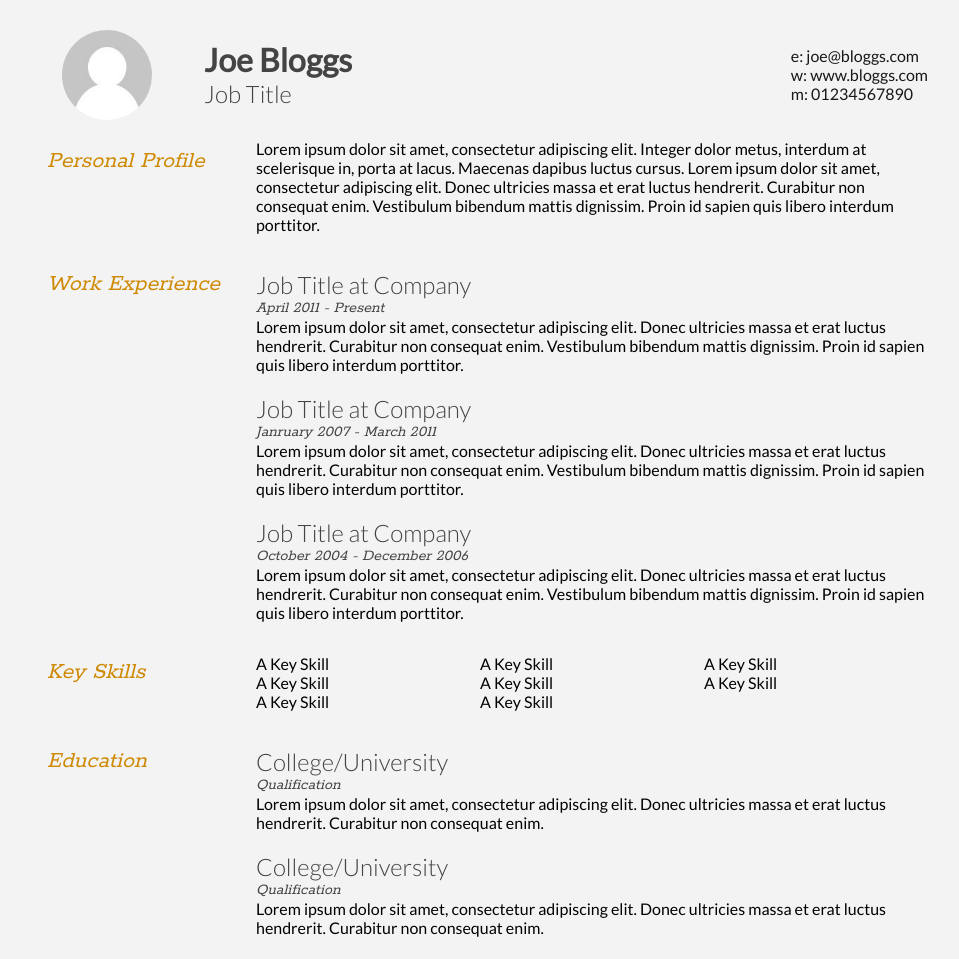
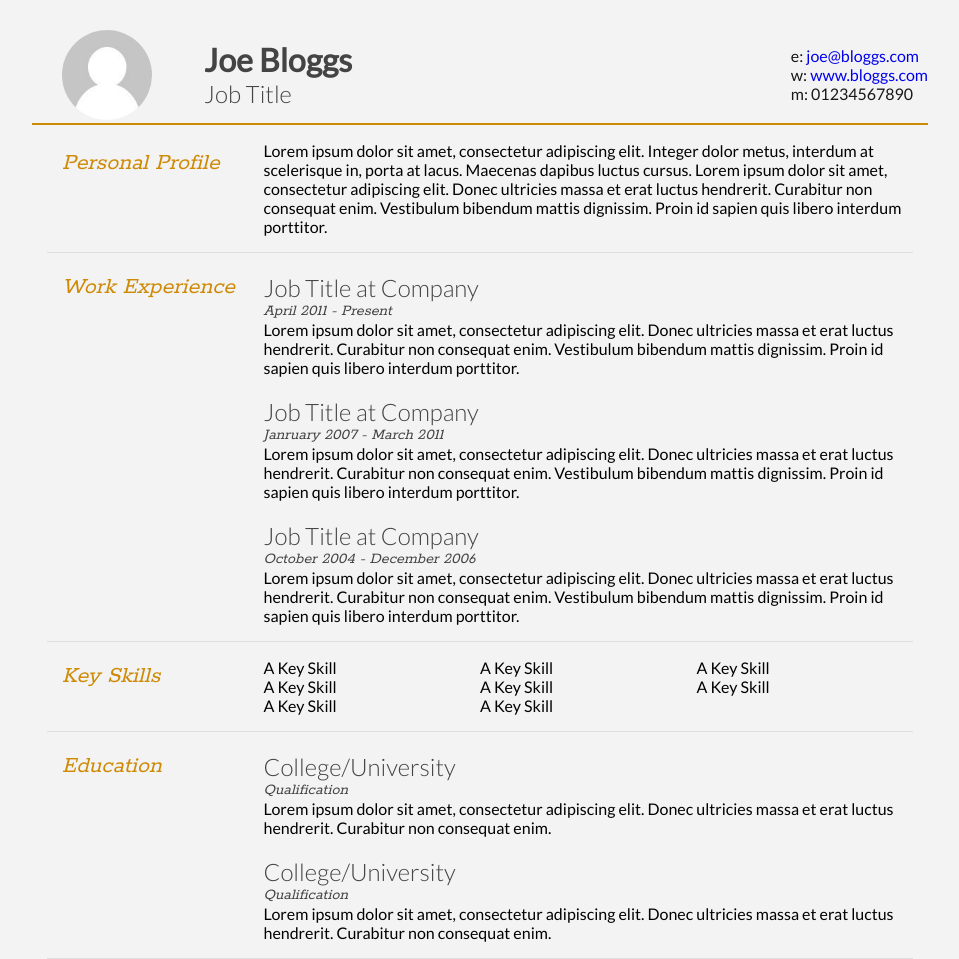
Before and after one commit to Kenzie-Academy-Brasil-Developers/estilizar-curriculo-sprint-2-AndersonKSilva, a plain HTML site: page index.html in a window 1280 px wide. Shown: the whole page, without its empty margins (160-1119 px from the left). Drawn offline with Linux system fonts and the light colour scheme.

Commit message:
alterada as divis para formar as linhas divisóris

```diff
--- a/style.css
+++ b/style.css
@@ -50,7 +50,7 @@ body{
 	color: #181818;
 }
 a{
-	color: inherit;
+	text-decoration: none;
 }
 a:link{
 	text-decoration: none;
@@ -67,6 +67,24 @@ a:link{
 	font-style: italic;
 	font-family: 'Rokkitt', 'Helvetica', 'Arial', 'sans-serif';
 }
+section{
+	border-top: 0px;
+	border-left: 0px;
+	border-right: 0px;
+	margin-left: 15px;
+	margin-right: 15px;
+	border-bottom: 1px #dedede;
+	border-style: solid;
+}
+/* .otherdivi{
+	height: 1px;
+	border-left: none;
+	background-color: #dedede;
+	margin-left: 20px;
+	margin-right: 20px;
+} */
+
+
 .sectionContent {
 	float: right;
 	width: 75%;
@@ -91,19 +109,14 @@ a:link{
 	padding-left: 0%;
 	list-style: none;
 }
-.divi{
-	height: 2px;
-	background-color: #cf8a05;
-	border-style: none;
-	margin-top: 20px;
+.mainDetails{
+	border-top: 0px;
+	border-left: 0px;
+	border-right: 0px;
+	border-bottom: 2px #cf8a05;
+	border-style: solid;
 }
-.otherdivi{
-	height: 1px;
-	border-left: none;
-	background-color: #dedede;
-	margin-left: 20px;
-	margin-right: 20px;
-}
+
 .title{
 	color: #444444;
 }
```
